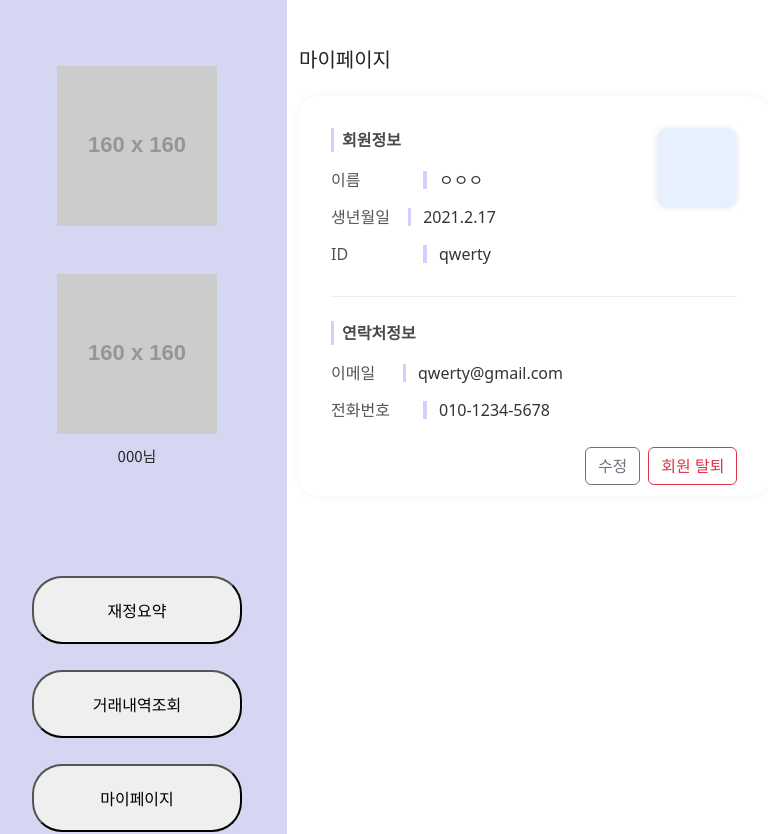
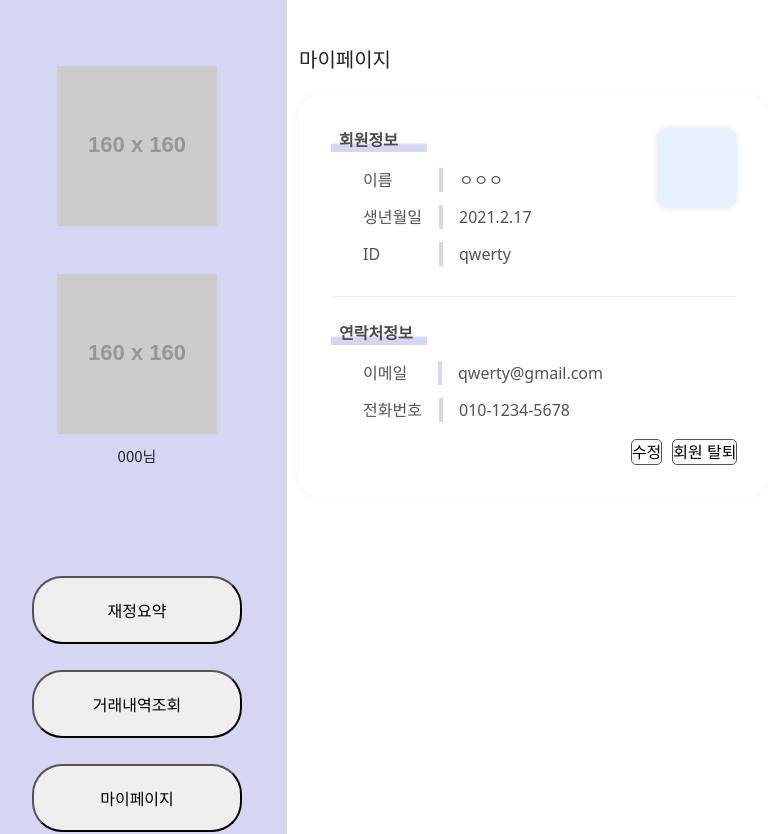
Before and after one commit to Mminjae/Skeleton_project, a Vue app in the folder project/: page /myPage in a window 1280 px wide. Shown: the top 834 px of the page, without its empty margins (13-781 px from the left). Built offline with nearby package versions, Linux system fonts and the light colour scheme.

Commit message:
feat:마이페이지 구성, 수정, 회원탈퇴 버튼 활성화

```diff
--- a/project/src/views/ViewMyPage.vue
+++ b/project/src/views/ViewMyPage.vue
@@ -1,15 +1,15 @@
 <template>
-  <div class="side-bar"></div>
+  <div id="mypage">
     <div class="container my-5">
       <h5 class="mb-4">마이페이지</h5>
       <div class="info-card">
         <div class="d-flex justify-content-between align-items-start mb-4">
           <!-- 회원 정보 -->
           <div class="info-member">
-          <div class="info-title">회원정보</div>
+            <div class="info-title member">회원정보</div>
             <div class="info-item" v-for="(item, index) in memberInfo" :key="index">
               <div class="label">{{ item.label }}</div>
-            <div class="bar"></div>
+              <!-- <div class="bar"></div> -->
               <div class="value">{{ item.value }}</div>
             </div>
           </div>
@@ -24,17 +24,26 @@
 
         <!-- 연락처 정보 -->
         <div class="info-contact">
-        <div class="info-title">연락처정보</div>
+          <div class="info-title contract">연락처정보</div>
           <div class="info-item" v-for="(item, index) in contactInfo" :key="index">
             <div class="label">{{ item.label }}</div>
-          <div class="bar"></div>
+            <!-- <div class="bar"></div> -->
             <div class="value">{{ item.value }}</div>
           </div>
         </div>
         <!-- 수정/탈퇴 버튼 -->
-      <div class="d-flex justify-content-end mt-4">
-        <button class="btn btn-outline-secondary me-2" @click="onEdit">수정</button>
-        <button class="btn btn-outline-danger" @click="onDelete">회원 탈퇴</button>
+        <div class="btn-group">
+          <button @click="goEdit">수정</button>
+          <button @click="showModal = true">회원 탈퇴</button>
+        </div>
+        <!-- 모달 -->
+        <div class="modal" v-if="showModal">
+          <div class="modal-content">
+            <p>정말 탈퇴하시겠습니까?</p>
+            <button @click="confirmDelete">네, 탈퇴할래요</button>
+            <button @click="showModal = false">취소</button>
+          </div>
+        </div>
       </div>
     </div>
   </div>
@@ -42,6 +51,19 @@
 
 <script setup>
 import { ref } from 'vue'
+import { useRouter } from 'vue-router'
+
+const router = useRouter()
+const showModal = ref(false)
+
+const goEdit = () => {
+  router.push('/edit-profile')
+}
+
+const confirmDelete = () => {
+  showModal.value = false
+  alert('탈퇴 처리되었습니다.') // 실제론 API 호출
+}
 
 const memberInfo = ref([
   { label: '이름', value: 'ㅇㅇㅇ' },
@@ -53,16 +75,6 @@ const contactInfo = ref([
   { label: '이메일', value: 'qwerty@gmail.com' },
   { label: '전화번호', value: '010-1234-5678' },
 ])
-
-const onEdit = () => {
-  alert('수정 버튼 클릭됨!')
-}
-
-const onDelete = () => {
-  if (confirm('정말로 탈퇴하시겠습니까?')) {
-    alert('탈퇴 처리 중...')
-  }
-}
 </script>
 
 <style scoped>
@@ -80,40 +92,46 @@ const onDelete = () => {
   font-weight: bold;
   color: #4a4a4a;
   margin-bottom: 1rem;
-  border-left: 3px solid #d0d0ff;
   padding-left: 0.5rem;
+  width: 6rem;
+  background: linear-gradient(to top, #d5d7f2 30%, transparent 40%);
 }
+
 .info-member {
   width: 10.3rem; /* 164.8px */
   height: 9rem; /* 144px */
 }
+
 /* 연락처 정보 */
 .info-contact {
-  width: 14.5rem; /* 231px */
-  height: 102px;
+  width: 14.5rem; /* 232px */
+  height: 6.4rem; /* 102px */
 }
 .info-item {
   display: flex;
   align-items: center;
   margin-bottom: 0.8rem;
+  margin-left: 2rem;
+  width: 15rem;
+}
+
+.value {
+  padding-left: 1rem;
+}
+
+.label {
+  border-right: 4px solid #d5d7f2;
 }
 
 .info-item .label {
   width: 80px;
-  color: #555;
-  font-weight: 500;
-}
-
-.info-item .bar {
-  width: 4px;
-  height: 18px;
-  background-color: #d0d0ff;
-  margin: 0 12px;
+  color: #535353;
+  font-weight: 400;
 }
 
 .info-item .value {
   flex: 1;
-  color: #333;
+  color: #535353;
 }
 /* 프로필 */
 .profile-img {
@@ -129,11 +147,50 @@ const onDelete = () => {
 
 .profile-img i {
   font-size: 24px;
-  color: #6c757d;
+  color: #535353;
 }
-
+/* 회원정보, 연락처 정보 경계선 */
 .section-divider {
   border-top: 1px solid #eee;
   margin: 1.5rem 0;
 }
+/* 수정, 탈퇴 버튼 */
+.btn-group {
+  display: flex;
+  justify-content: flex-end;
+  gap: 10px;
+  margin-top: 1rem;
+}
+
+button {
+  border: 1px solid #535353;
+  /* padding: 4px 10px; */
+  border-radius: 5px;
+  background: white;
+  cursor: pointer;
+  transition: 0.3s;
+}
+
+button:hover {
+  background: #f5f5f5;
+}
+
+/* 탈퇴 클릭 시 모달 */
+.modal {
+  position: fixed;
+  top: 5rem;
+  left: 15rem;
+  width: 25rem;
+  height: 30rem;
+  display: flex;
+  align-items: center;
+  justify-content: center;
+}
+
+.modal-content {
+  background: white;
+  padding: 2rem;
+  border-radius: 10px;
+  text-align: center;
+}
 </style>
```
Lines whose indentation alone changed are shown as unchanged.
